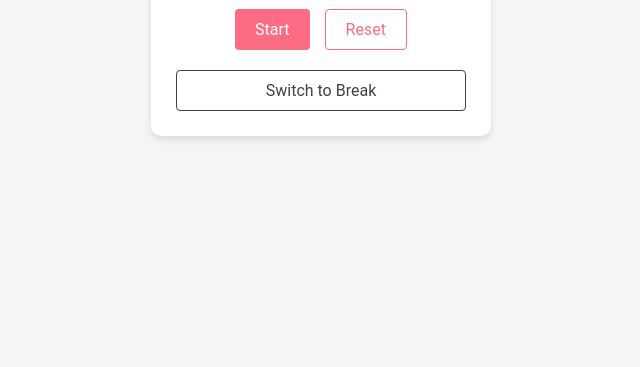
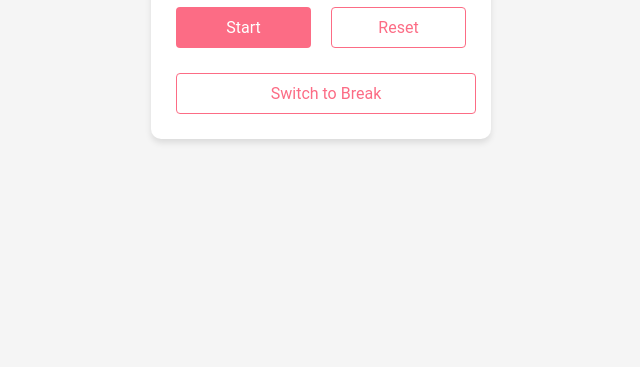
Before and after one commit to cendren/pomodoro, a plain HTML site: page index.html in a window 1280 px wide. Shown: the part 433-800 px from the top of the page, without its empty margins (319-959 px from the left). Drawn offline with Linux system fonts and the light colour scheme; a web font is replaced by a local one.

```diff
--- a/style.css
+++ b/style.css
@@ -35,10 +35,15 @@ body {
 }
 
 .button-container {
-  display: flex;
-  flex-wrap: wrap;
-  justify-content: center;
-  gap: 5px;
+  display: grid;
+  grid-template-columns: 1fr 1fr; /* Two equal columns */
+  grid-gap: 10px;
+  width: 100%;
+}
+
+/* Make the toggle session button span both columns */
+#toggleSession {
+  grid-column: 1 / span 2;
 }
 
 button {
@@ -50,6 +55,7 @@ button {
   border-radius: 4px;
   cursor: pointer;
   transition: background-color 0.2s, transform 0.1s;
+  min-width: 100px; /* Fixed minimum width for consistent sizing */
 }
 
 button:hover {
@@ -73,13 +79,17 @@ button:active {
 
 #toggleSession {
   background-color: white;
-  color: #424242;
-  border: #424242 1px solid;
+  color: #fc6c85;
+  border: #fc6c85 1px solid;
   width: 100%;
   margin-top: 10px;
 }
 
 #toggleSession:hover {
+  background-color: #f5f5f5;
+}
+
+#reset:hover {
   background-color: #f5f5f5;
 }
 
```
